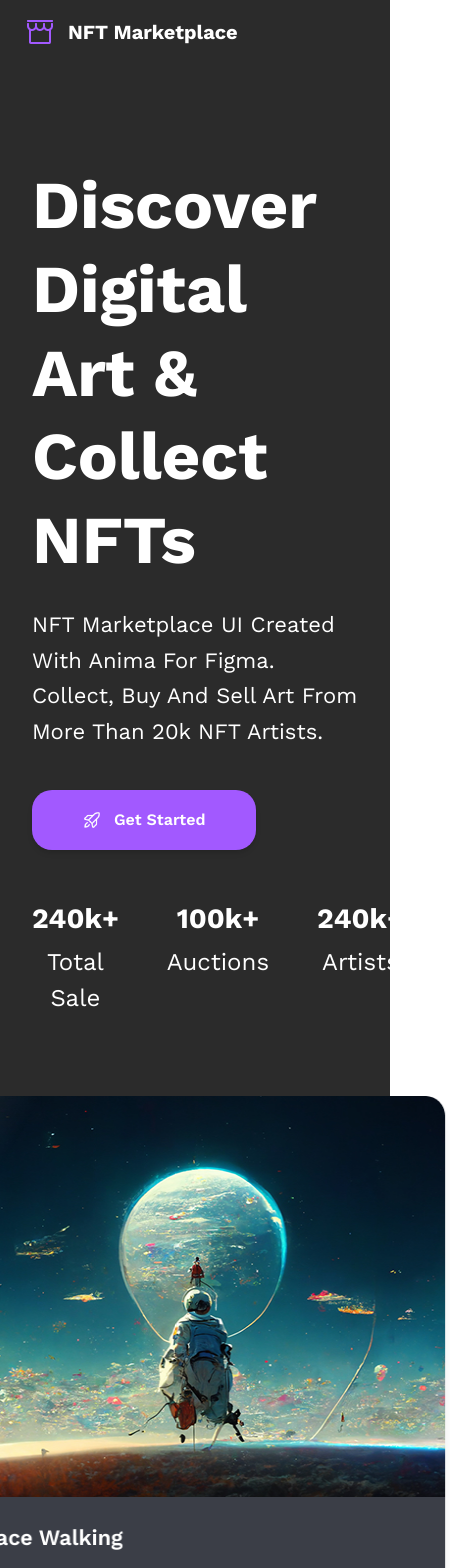
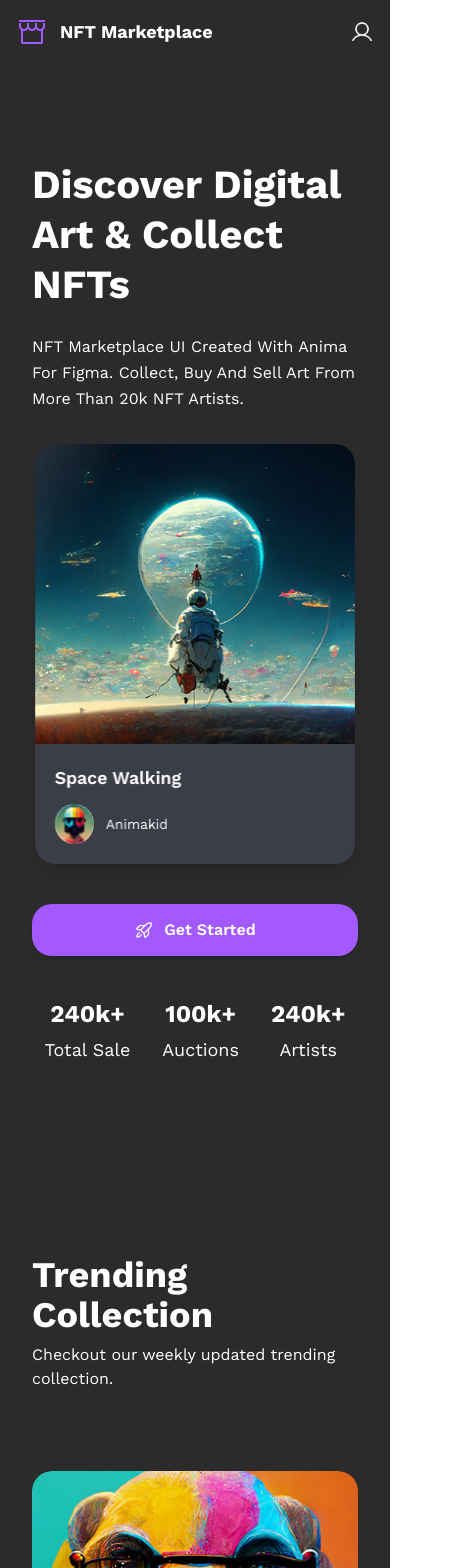
Before and after one commit to erika2knd/nft-marketplace, a Next.js app: page / in a window 390 px wide. Shown: the top 1568 px of the page, 450 px wide, since content can reach past the window. Built offline with nearby package versions, Linux system fonts and the light colour scheme.

Commit message:
changes in marketplace and hero section

```diff
--- a/src/app/marketplace/MarketplaceHero.jsx
+++ b/src/app/marketplace/MarketplaceHero.jsx
@@ -4,10 +4,13 @@ import SectionWrapper from "@/components/SectionWrapper";
 
 const MarketplaceHero = () => {
   const [activeTab, setActiveTab] = useState("NFTs");
-  const tabs = ["NFTs", "Collections"];
+  const tabs = [
+    { label: "NFTs", count: 302 },
+    { label: "Collections", count: 67 },
+  ];
 
   return (
-    <SectionWrapper className="pt-16 pb-0 bg-[#2B2B2B]">
+    <SectionWrapper className="overflow-hidden pt-16 pb-0 bg-[#2B2B2B]">
       <h1 className="text-[38px] lg:text-[51px] font-semibold mb-3">
         Browse Marketplace
       </h1>
@@ -15,7 +18,7 @@ const MarketplaceHero = () => {
         Browse through more than 50k NFTs on the NFT Marketplace.
       </p>
 
-      <div className="w-full mb-12">
+      <div className="w-full mb-10">
         <div className="border border-[#3B3B3B] rounded-[20px] flex items-center px-5 py-4 w-full">
           <input
             type="text"
@@ -29,21 +32,29 @@ const MarketplaceHero = () => {
           />
         </div>
       </div>
-      <div className="bg-[#2B2B2B]">
-      <div className="grid grid-cols-2 text-center text-[25px] font-semibold text-[#858584] mb-8">
-        {tabs.map((tab) => (
-          <button
-            key={tab}
-            onClick={() => setActiveTab(tab)}
-            className={`py-2 ${
-              activeTab === tab ? "text-white border-b-2 border-white" : ""
-            }`}
-          >
-            {tab}
-          </button>
-        ))}
-      </div>
-      </div>
+
+
+        <div className="flex justify-center gap-10 text-[25px] font-semibold text-[#858584]">
+          {tabs.map((tab) => {
+            const isActive = activeTab === tab.label;
+            return (
+              <button
+                key={tab.label}
+                onClick={() => setActiveTab(tab.label)}
+                className={`flex items-center gap-3 pb-4 transition ${
+                  isActive ? "text-white border-b-2 border-white" : ""
+                }`}
+              >
+                {tab.label}
+                <span className="bg-[#3B3B3B] text-sm rounded-full px-3 py-1">
+                  {tab.count}
+                </span>
+              </button>
+            );
+          })}
+        </div>
+
+
     </SectionWrapper>
   );
 };
--- a/src/components/FeaturedNFTCard.jsx
+++ b/src/components/FeaturedNFTCard.jsx
@@ -1,24 +1,27 @@
 import Link from "next/link";
+
 export default function FeaturedNFTCard() {
   return (
     <div className="w-full flex justify-center perspective-[1000px]">
-      <Link href="/artist-page" className="block w-fit">
-    <div className="bg-[#3B3E47] rounded-[20px] overflow-hidden w-[510px] shadow-lg animate-wiggleY nft-card-glare">
+      <Link href="/artist-page" className="block w-full max-w-[510px]">
+        <div className="bg-[#3B3E47] rounded-[20px] overflow-hidden shadow-lg animate-wiggleY nft-card-glare">
           <img
             src="/images/Image-Placeholder.jpg"
             alt="NFT"
-        className="w-full h-[401px] object-cover"
+            className="w-full h-[300px] sm:h-[350px] md:h-[401px] object-cover"
           />
 
-      <div className="p-6">
-        <h3 className="text-[22px] font-semibold mb-3">Space Walking</h3>
+          <div className="p-5 sm:p-6">
+            <h3 className="text-lg sm:text-xl md:text-[22px] font-semibold mb-3">
+              Space Walking
+            </h3>
             <div className="flex items-center gap-3">
               <img
                 src="/images/Avatar-Placeholder.jpg"
                 alt="Author"
                 className="w-10 h-10 rounded-full"
               />
-          <p>Animakid</p>
+              <p className="text-sm sm:text-base">Animakid</p>
             </div>
           </div>
         </div>
--- a/src/components/Header.jsx
+++ b/src/components/Header.jsx
@@ -1,26 +1,61 @@
+'use client';
 import Link from "next/link";
+import { useState } from "react";
 
 export default function Header() {
+  const [menuOpen, setMenuOpen] = useState(false);
+
   return (
-    <header className="bg-[#2B2B2B] text-white py-4 px-6 lg:px-24">
+    <header className="bg-[#2B2B2B] text-white py-4 px-4 sm:px-6 lg:px-24">
       <div className="max-w-7xl mx-auto flex justify-between items-center">
         <Link href="/" className="flex items-center gap-3">
           <img src="/icons/Storefront-colour.png" alt="Logo" className="w-8 h-8" />
-          <span className="font-bold text-xl">NFT Marketplace</span>
+          <span className="font-bold text-lg sm:text-xl">NFT Marketplace</span>
         </Link>
-        <div className="hidden md:flex items-center gap-10">
-          <nav className="flex items-center gap-10 text-gray-300 font-medium">
+
+        <div className="hidden md:flex items-center gap-6 lg:gap-10">
+          <nav className="flex items-center gap-6 lg:gap-10 text-gray-300 font-medium">
             <Link href="/marketplace" className="hover:text-white transition">Marketplace</Link>
             <Link href="/rankings" className="hover:text-white transition">Rankings</Link>
             <Link href="/connect-wallet" className="hover:text-white transition">Connect a Wallet</Link>
           </nav>
 
-          <Link href="/register" className="bg-[#A259FF] text-white px-[50px] py-[16px] rounded-[20px] flex items-center gap-2 hover:opacity-90 transition">
+          <Link
+            href="/register"
+            className="bg-[#A259FF] text-white px-6 lg:px-[50px] py-3 lg:py-[16px] rounded-[20px] flex items-center gap-2 hover:opacity-90 transition text-sm sm:text-base"
+          >
             <img src="/icons/User.png" alt="User" className="w-5 h-5" />
             Sign Up
           </Link>
         </div>
+
+        <button
+          className="md:hidden focus:outline-none"
+          onClick={() => setMenuOpen(!menuOpen)}
+        >
+          <img src="/icons/User.png" alt="Menu" className="w-6 h-6" />
+        </button>
       </div>
+
+      {menuOpen && (
+        <div className="md:hidden mt-4 px-4 space-y-4">
+          <nav className="flex flex-col gap-4 text-gray-300 font-medium">
+            <Link href="/marketplace" className="hover:text-white transition">Marketplace</Link>
+            <Link href="/rankings" className="hover:text-white transition">Rankings</Link>
+            <Link href="/connect-wallet" className="hover:text-white transition">Connect a Wallet</Link>
+          </nav>
+
+          <Link
+            href="/register"
+            className="block bg-[#A259FF] text-white px-6 py-3 rounded-[20px] text-center font-semibold hover:opacity-90 transition"
+          >
+            <div className="flex items-center justify-center gap-2">
+              <img src="/icons/User.png" alt="User" className="w-5 h-5" />
+              Sign Up
+            </div>
+          </Link>
+        </div>
+      )}
     </header>
   );
 }
--- a/src/components/Hero.jsx
+++ b/src/components/Hero.jsx
@@ -5,43 +5,57 @@ import Link from "next/link";
 export default function Hero() {
   return (
     <SectionWrapper className="bg-[#2B2B2B] text-white">
-      <div className="grid grid-cols-1 lg:grid-cols-2 items-center gap-20">
-        <div>
-          <h1 className="text-[67px] leading-tight font-bold mb-6">
+      <div className="flex flex-col lg:grid lg:grid-cols-2 lg:items-center gap-16 md:gap-20">
+        {/* Левая часть (всё по порядку) */}
+        <div className="flex flex-col items-start">
+          <h1 className="text-[40px] sm:text-[50px] md:text-[60px] lg:text-[67px] leading-tight font-bold mb-6">
             Discover <br className="hidden md:block" />
             Digital Art & <br className="hidden md:block" />
             Collect NFTs
           </h1>
 
-          <p className="text-[22px] text-grayText mb-10 max-w-lg leading-relaxed capitalize">
+          <p className="text-base sm:text-lg md:text-xl text-grayText mb-8 sm:mb-10 max-w-lg leading-relaxed capitalize">
             NFT Marketplace UI Created With Anima For Figma. Collect, Buy And Sell Art From More Than 20k NFT Artists.
           </p>
 
-          <div className="mb-12">
-            <Link href="/register" className="w-max bg-[#A259FF] text-white h-[60px] px-[50px] rounded-[20px] font-semibold flex items-center gap-[12px] shadow-md hover:opacity-90 transition">
+          {/* Картинка — только на мобилке сверху */}
+          <div className="block lg:hidden mb-10 w-full max-w-[400px] mx-auto">
+            <FeaturedNFTCard />
+          </div>
+
+          {/* Кнопка */}
+          <div className="mb-10 sm:mb-12 w-full sm:w-max">
+            <Link
+              href="/register"
+              className="w-full sm:w-max bg-[#A259FF] text-white h-[52px] sm:h-[60px] px-6 sm:px-[50px] rounded-[20px] font-semibold flex items-center justify-center gap-[10px] shadow-md hover:opacity-90 transition"
+            >
               <img src="/icons/RocketLaunch.png" alt="Rocket" className="w-5 h-5" />
               Get Started
             </Link>
           </div>
 
-          <div className="flex gap-12 text-center">
+          {/* Статистика */}
+          <div className="flex flex-wrap gap-8 sm:gap-12 text-center justify-center sm:justify-start w-full">
             <div>
-              <h3 className="text-[28px] font-bold">240k+</h3>
-              <p className="text-grayText text-[24px] mt-1">Total Sale</p>
+              <h3 className="text-[24px] sm:text-[28px] font-bold">240k+</h3>
+              <p className="text-grayText text-[18px] sm:text-[24px] mt-1">Total Sale</p>
             </div>
             <div>
-              <h3 className="text-[28px] font-bold">100k+</h3>
-              <p className="text-grayText text-[24px] mt-1">Auctions</p>
+              <h3 className="text-[24px] sm:text-[28px] font-bold">100k+</h3>
+              <p className="text-grayText text-[18px] sm:text-[24px] mt-1">Auctions</p>
             </div>
             <div>
-              <h3 className="text-[28px] font-bold">240k+</h3>
-              <p className="text-grayText text-[24px] mt-1">Artists</p>
+              <h3 className="text-[24px] sm:text-[28px] font-bold">240k+</h3>
+              <p className="text-grayText text-[18px] sm:text-[24px] mt-1">Artists</p>
             </div>
           </div>
         </div>
 
-        <div className="flex justify-center">
-          <FeaturedNFTCard />
+        {/* Картинка — только на десктопе справа */}
+        <div className="hidden lg:flex justify-center">
+          <div className="w-full max-w-[400px]">
+            <FeaturedNFTCard />
+          </div>
         </div>
       </div>
     </SectionWrapper>
--- a/src/components/SectionWrapper.jsx
+++ b/src/components/SectionWrapper.jsx
@@ -1,6 +1,6 @@
 export default function SectionWrapper({ children, className = "", noPadding = false }) {
   return (
-    <section className={`${noPadding ? "" : "px-8 lg:px-25 py-25"} ${className}`}>
+    <section className={`${noPadding ? "" : "px-8 lg:px-24 py-24"} ${className}`}>
       <div className="max-w-7xl mx-auto w-full h-full">
         {children}
       </div>
```
Lines whose indentation alone changed are shown as unchanged.
